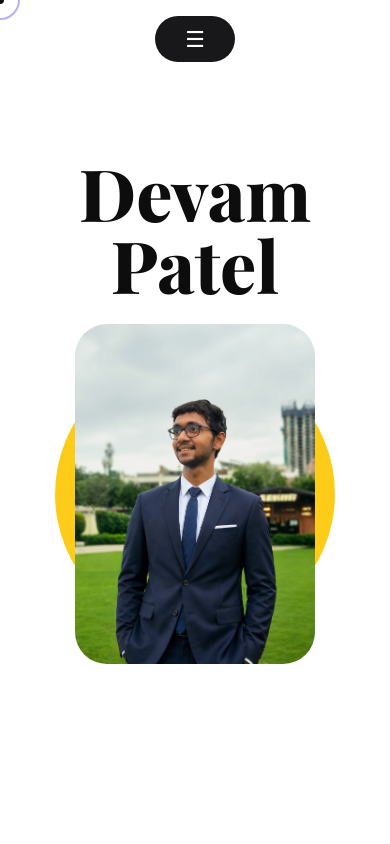
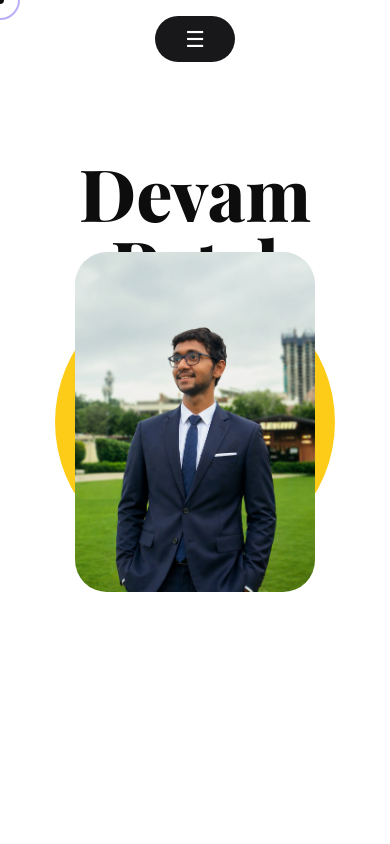
Before and after one commit to Devam510/Devam-s-Portfolio, a React (Vite) app: page / in a window 390 px wide. Shown: the top 844 px of the page. Built offline with nearby package versions, Linux system fonts and the light colour scheme; a web font is replaced by a local one.

Commit message:
fix: resolve mobile layout hydration issues and sync mobile card scroll physics

```diff
--- a/src/components/ui/expand-cards.tsx
+++ b/src/components/ui/expand-cards.tsx
@@ -1,4 +1,4 @@
-import { useState } from "react";
+import { useState, useEffect } from "react";
 import { Github, ExternalLink } from "lucide-react";
 import { motion, AnimatePresence } from "framer-motion";
 
@@ -14,6 +14,14 @@ export interface ExpandCardItem {
 
 const ExpandOnHover = ({ items = [] }: { items?: ExpandCardItem[] }) => {
   const [expandedIndex, setExpandedIndex] = useState(0);
+  const [isMobile, setIsMobile] = useState(false);
+
+  useEffect(() => {
+    const checkMobile = () => setIsMobile(window.innerWidth < 768);
+    checkMobile();
+    window.addEventListener("resize", checkMobile);
+    return () => window.removeEventListener("resize", checkMobile);
+  }, []);
 
   const handleCardClick = (idx: number, githubUrl?: string) => {
     if (expandedIndex === idx && githubUrl) {
@@ -38,8 +46,8 @@ const ExpandOnHover = ({ items = [] }: { items?: ExpandCardItem[] }) => {
             key={item.id}
             className="group relative cursor-pointer overflow-hidden rounded-3xl transition-all duration-500 ease-out"
             style={{
-              width: typeof window !== "undefined" && window.innerWidth >= 768 ? getWidth(idx) : "100%",
-              height: typeof window !== "undefined" && window.innerWidth < 768 ? getMobileHeight(idx) : "100%"
+              width: !isMobile ? getWidth(idx) : "100%",
+              height: isMobile ? getMobileHeight(idx) : "100%"
             }}
             onMouseEnter={() => setExpandedIndex(idx)}
             onClick={() => handleCardClick(idx, item.github)}
--- a/src/components/ui/minimalist-hero.tsx
+++ b/src/components/ui/minimalist-hero.tsx
@@ -43,7 +43,8 @@ export const MinimalistHero = ({
   React.useEffect(() => {
     const handleResize = () => {
       setVh(window.innerHeight);
-      const skillsEl = document.getElementById('skills-desktop');
+      const isMobile = window.innerWidth < 768;
+      const skillsEl = document.getElementById(isMobile ? 'skills' : 'skills-desktop');
       if (skillsEl) setSkillsHeight(skillsEl.clientHeight);
     };
 
@@ -318,20 +319,34 @@ export const MinimalistHero = ({
             {overlayText.part1} {overlayText.part2}
           </h1>
         </motion.div>
-        <div className="relative flex justify-center items-center">
+        <div className="relative flex justify-center items-center h-[340px] w-full">
+          {/* Mobile Glowing Orb - Fixed to track scroll */}
           <motion.div
+            style={{
+              position: 'fixed',
+              top: '50%',
+              marginTop: '-140px',
+              zIndex: 0,
+              y: imageY,
+              opacity: circleOpacity,
+            }}
             initial={{ scale: 0.8, opacity: 0 }}
             animate={{ scale: 1, opacity: 1 }}
             transition={{ duration: 0.8, ease: [0.22, 1, 0.36, 1], delay: 0.2 }}
-            className="absolute z-0 h-[280px] w-[280px] rounded-full bg-yellow-400/90"
+            className="h-[280px] w-[280px] rounded-full bg-yellow-400/90"
           />
+          {/* Mobile 3D Flip Card - Fixed to track scroll */}
           <motion.div
             style={{
-              position: 'relative',
+              position: 'fixed',
+              top: '50%',
+              marginTop: '-170px',
               zIndex: 10,
               height: '340px',
               width: '240px',
-              perspective: 1000,
+              perspective: 1200,
+              y: imageY,
+              rotateY: flipRotationY,
             }}
             initial={{ opacity: 0, y: 50 }}
             animate={{ opacity: 1, y: 0 }}
@@ -339,10 +354,10 @@ export const MinimalistHero = ({
           >
             <motion.div
               style={{
+                position: 'relative',
                 width: '100%',
                 height: '100%',
                 transformStyle: 'preserve-3d',
-                rotateY: flipRotationY,
               }}
             >
               {/* Front Face */}
```
